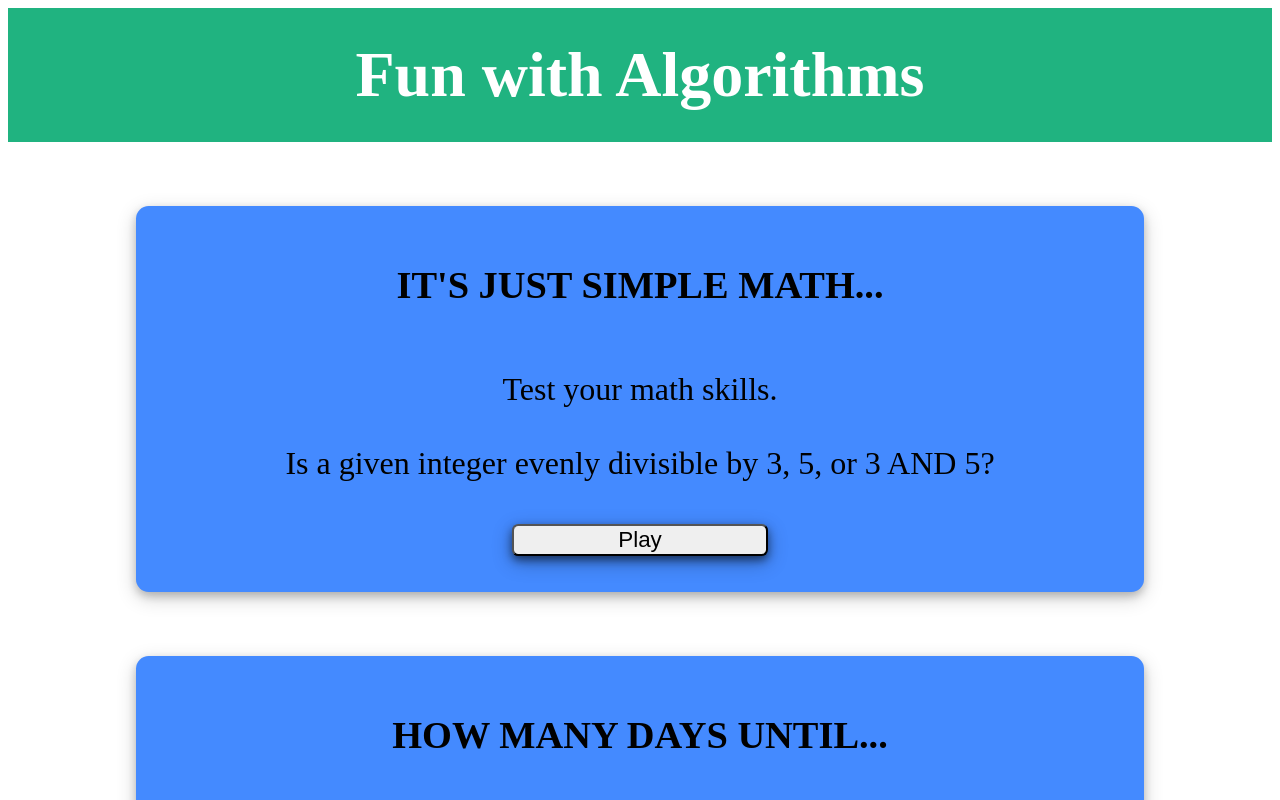
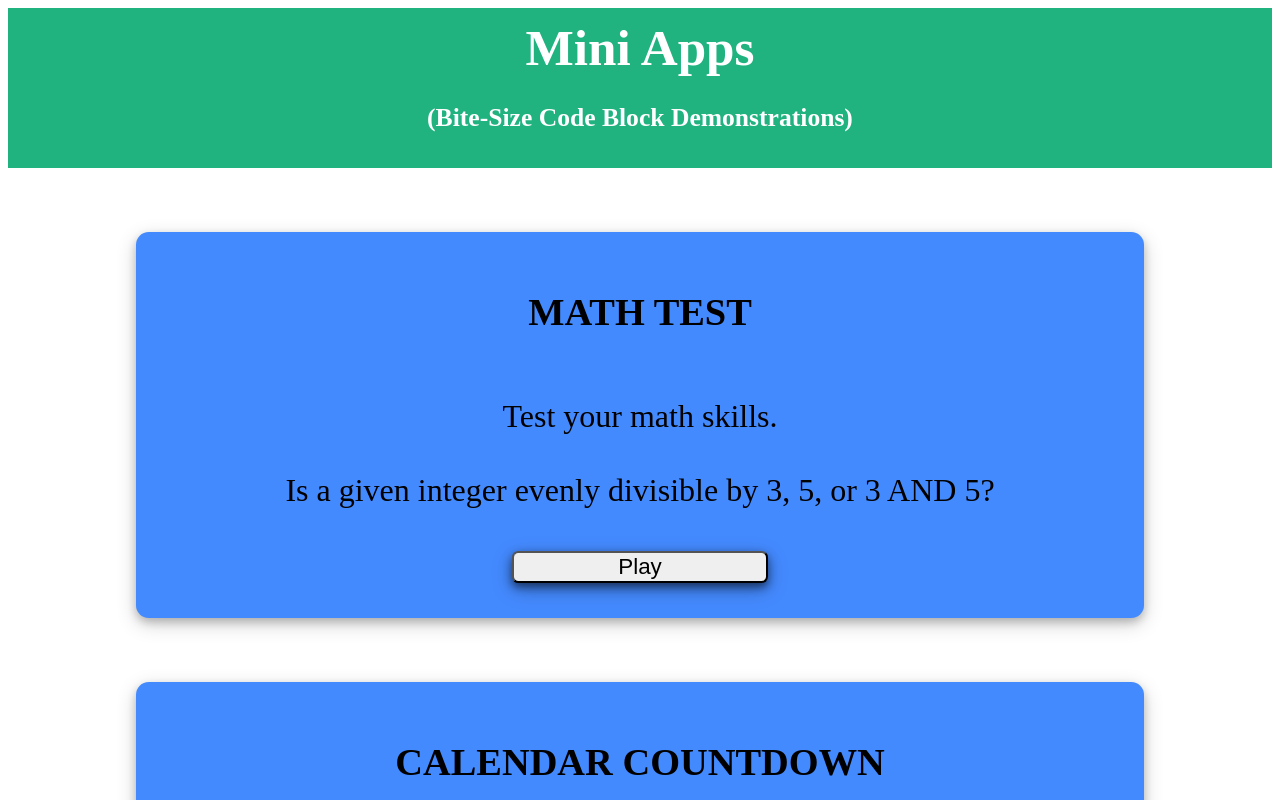
Before and after one commit to verusbabb/Mini-Apps, a React (Create React App) app: page / in a window 1280 px wide. Shown: the top 800 px of the page. Built offline with nearby package versions, Linux system fonts and the light colour scheme.

Commit message:
style update

```diff
--- a/src/components/daysUntil.js
+++ b/src/components/daysUntil.js
@@ -5,17 +5,6 @@ const DaysUntil = () => {
   const [days, setDays] = useState();
 
   let today = new Date();
-  let Christmas = "2021-12-25";
-  let New_Years_Day = "2022-01-01";
-  let MLK = "2022-01-17";
-  let Labor_Day = "2022-09-05";
-  let Independence = "2022-07-04";
-  let Thanksgiving = "2022-11-24";
-  let Memorial = "2022-05-30";
-  let Valentines = "2022-02-14";
-  const Presidents = "2022-02-21";
-  const Easter = "2022-04-17";
-  const GroundHog = "2022-02-02";
 
   const dayDif = (e) => {
     e.preventDefault();
@@ -45,7 +34,7 @@ const DaysUntil = () => {
 
   return (
     <Container>
-      <Title>HOW MANY DAYS UNTIL...</Title>
+      <Title>CALENDAR COUNTDOWN</Title>
       <form onSubmit={customDayDif}>
         <Info>Enter a specific date..</Info>
         <EnterInput
--- a/src/components/fizzBuzz.js
+++ b/src/components/fizzBuzz.js
@@ -90,7 +90,7 @@ export default function FizzBuzz() {
   return (
     <div>
       <Container>
-        <Title>IT'S JUST SIMPLE MATH...</Title>
+        <Title>MATH TEST</Title>
 
         {instruct && (
           <Info>
--- a/src/components/header.js
+++ b/src/components/header.js
@@ -2,16 +2,31 @@ import React from "react";
 import styled from "styled-components";
 
 const Header = () => {
-  return <PageTitle>Fun with Algorithms</PageTitle>;
+  return (
+    <div>
+      <PageTitle>
+        <Title>Mini Apps</Title>
+        <Info>(Bite-Size Code Block Demonstrations)</Info>
+      </PageTitle>
+    </div>
+  );
 };
 
 const PageTitle = styled.div`
-  font-size: 5vw;
   color: #ffffff;
   font-weight: bold;
   background-color: #20b380;
   text-align: center;
-  padding: 30px;
+  padding: 10px;
+`;
+
+const Title = styled.div`
+  font-size: 4vw;
+  text-align: center;
+`;
+
+const Info = styled.p`
+  font-size: 2vw;
 `;
 
 export default Header;
--- a/src/components/reverseMe.js
+++ b/src/components/reverseMe.js
@@ -33,7 +33,7 @@ export default function ReverseMe() {
 
   return (
     <Container>
-      <Title>Reverse Me</Title>
+      <Title>WRITE BACKWARDS</Title>
       <Instruct>Type a phrase and I will reverse it for you...</Instruct>
 
       <form id="inputForm">
```
